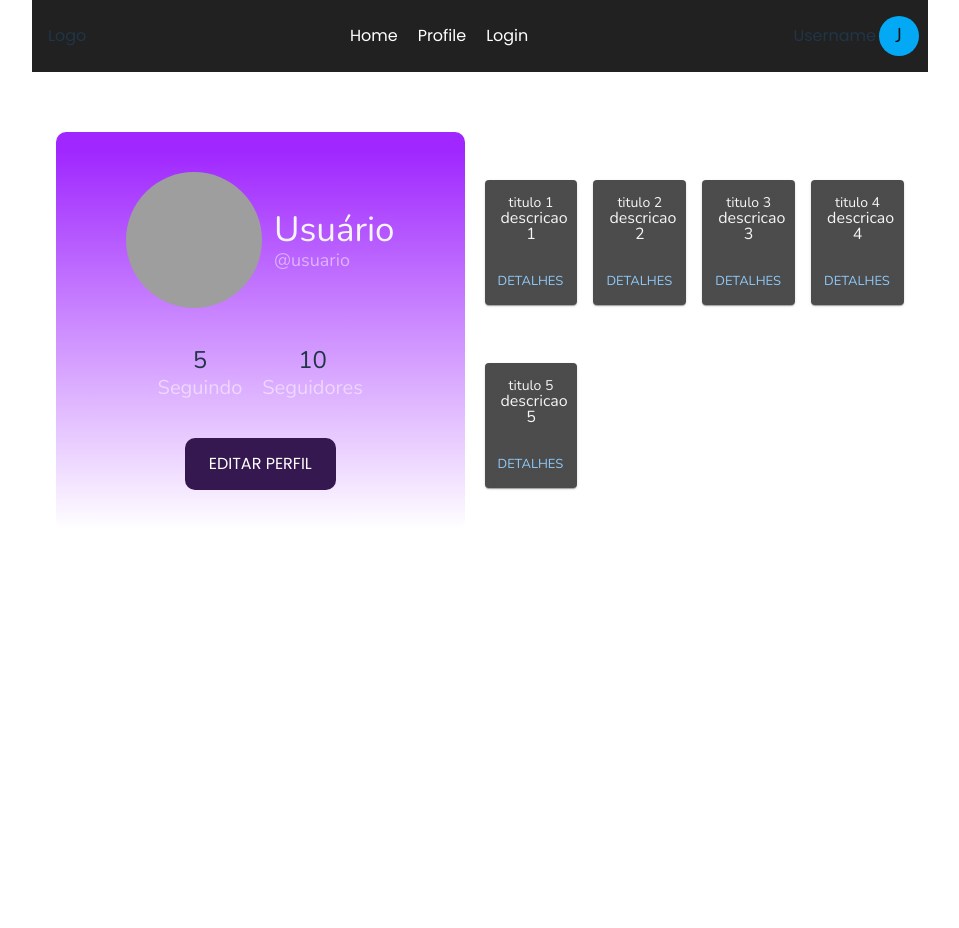
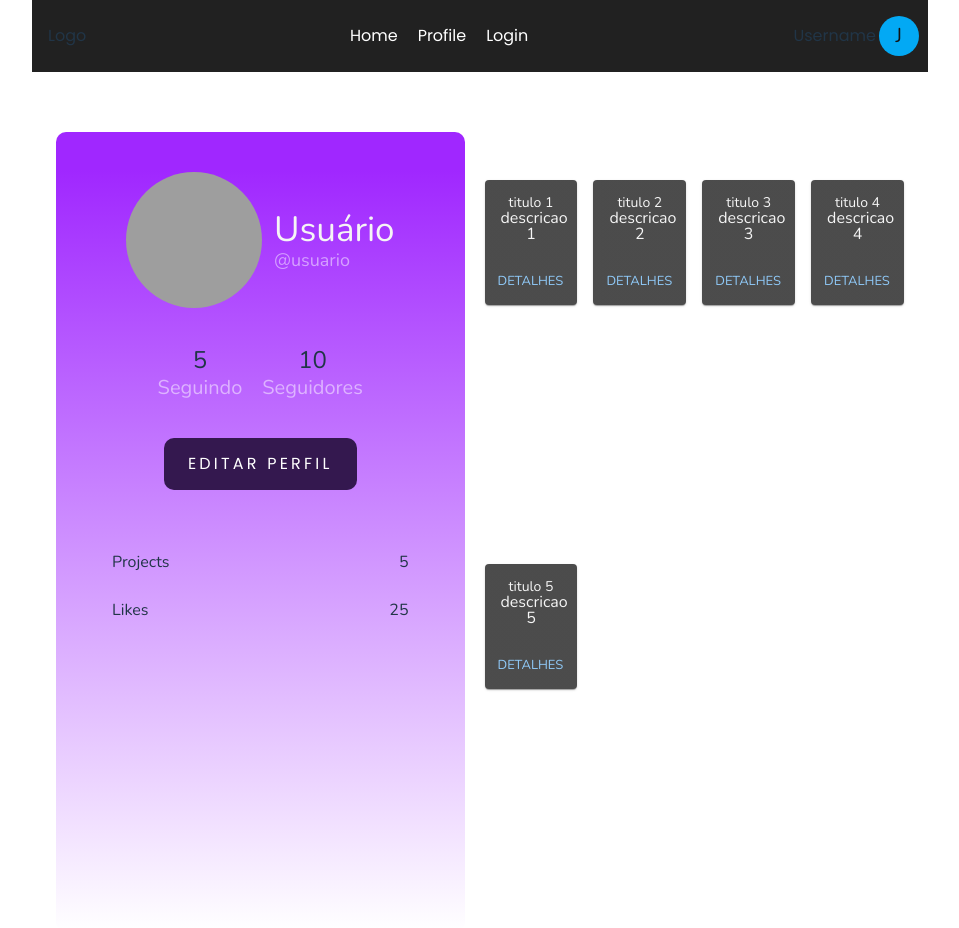
Before and after one commit to FiftyGroup/selite, a React (Vite) app: page /profile in a window 1280 px wide. Shown: the top 928 px of the page, without its empty margins (160-1119 px from the left). Before the commit the page ends 800 px from the top, so only its background shows below. Built offline with nearby package versions, Linux system fonts and the light colour scheme; grey boxes are pictures that could not be loaded.

Commit message:
feat: some informations user

```diff
--- a/src/components/Profile/Aside/Aside.tsx
+++ b/src/components/Profile/Aside/Aside.tsx
@@ -2,6 +2,7 @@ import Box from '@mui/material/Box';
 import UserHeader from './UserInformation/UserHeader';
 import UserFollowers from './UserInformation/UserFollowers';
 import Button from '@mui/material/Button';
+import UserInformations from './UserInformation/UserInformations';
 
 export default function Aside() {
   return (
@@ -14,7 +15,9 @@ export default function Aside() {
         background:
           'linear-gradient(180deg, #A027FF 4.69%, rgba(0, 0, 0, 0.00) 100%);',
         borderRadius: '0.625rem',
-        width: '572px',
+        width: '35.75rem',
+        gap: '2.5rem',
+        height: '800px',
       }}
     >
       <UserHeader />
@@ -28,10 +31,13 @@ export default function Aside() {
           padding: '.75rem 1.5rem',
           borderRadius: '.625rem',
           fontFamily: "'Poppins', sans-serif",
+          letterSpacing: '0.2rem',
         }}
       >
         Editar perfil
       </Button>
+
+      <UserInformations />
     </Box>
   );
 }
--- a/src/components/Profile/Aside/UserInformation/UserFollowers.tsx
+++ b/src/components/Profile/Aside/UserInformation/UserFollowers.tsx
@@ -6,7 +6,7 @@ export default function UserFollowers() {
       display="flex"
       alignItems="center"
       justifyContent="center"
-      sx={{ gap: '1.25rem', width: '100%', mb: '2.5rem' }}
+      sx={{ gap: '1.25rem', width: '100%' }}
     >
       <Box display="flex" flexDirection="column" sx={{ gap: '0.375rem' }}>
         <Typography sx={{ fontSize: '1.5rem' }}>5</Typography>
--- a/src/components/Profile/Aside/UserInformation/UserHeader.tsx
+++ b/src/components/Profile/Aside/UserInformation/UserHeader.tsx
@@ -8,7 +8,7 @@ export default function UserHeader() {
     <Box
       display="flex"
       justifyContent="center"
-      sx={{ gap: '.75rem', mb: '2.5rem', width: '100%' }}
+      sx={{ gap: '.75rem', width: '100%' }}
     >
       <Avatar
         alt="Remy Sharp"
--- /dev/null
+++ b/src/components/Profile/Aside/UserInformation/UserInformations.tsx
@@ -0,0 +1,33 @@
+import { List, ListItem, ListItemText } from '@mui/material';
+
+export default function UserInformations() {
+  return (
+    <List sx={{ width: '100%' }}>
+      <ListItem
+        sx={{
+          display: 'flex',
+          alignContent: 'center',
+          justifyContent: 'space-between',
+        }}
+      >
+        <ListItemText
+          sx={{
+            fontSize: '1.5rem',
+          }}
+          primary="Projects"
+        />
+        <ListItemText sx={{ textAlign: 'right' }} primary="5" />
+      </ListItem>
+      <ListItem
+        sx={{
+          display: 'flex',
+          alignContent: 'center',
+          justifyContent: 'center',
+        }}
+      >
+        <ListItemText sx={{ width: 'max-content;' }} primary="Likes" />
+        <ListItemText sx={{ textAlign: 'right' }} primary="25" />
+      </ListItem>
+    </List>
+  );
+}
```
